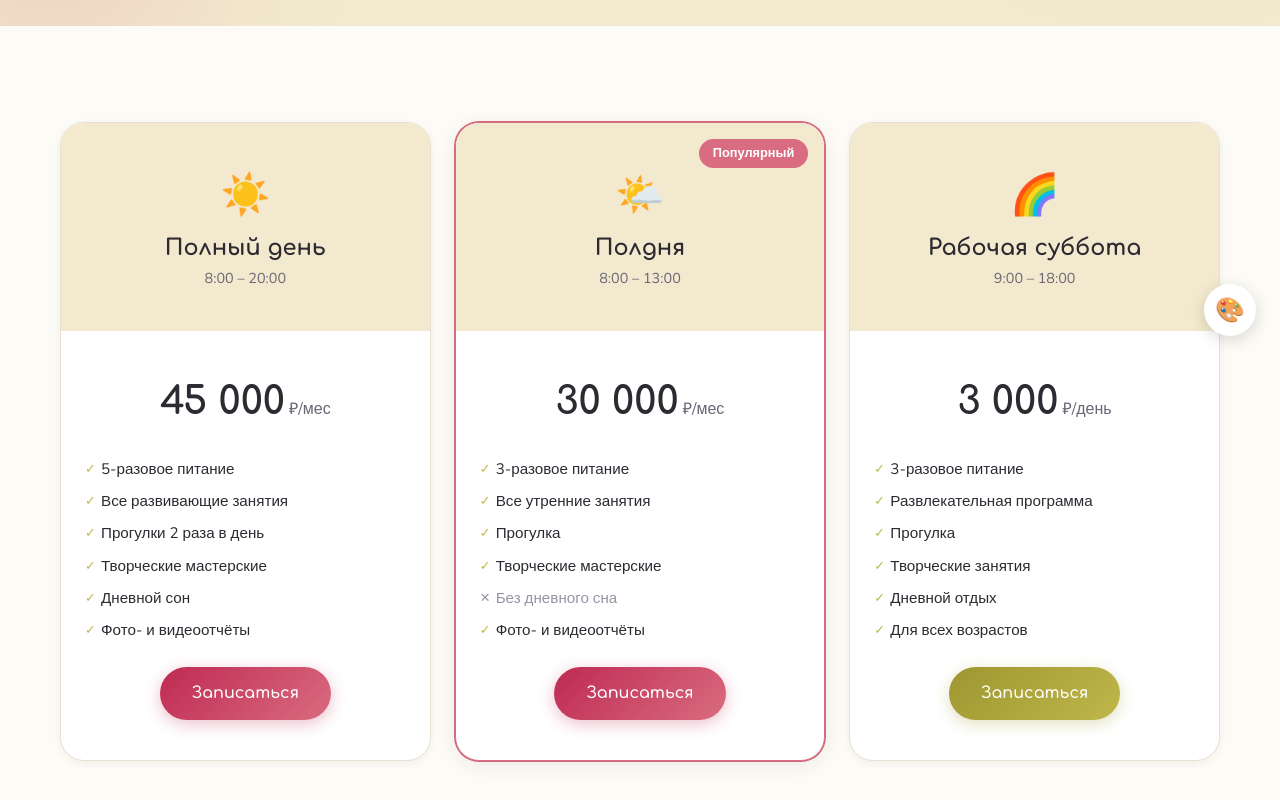
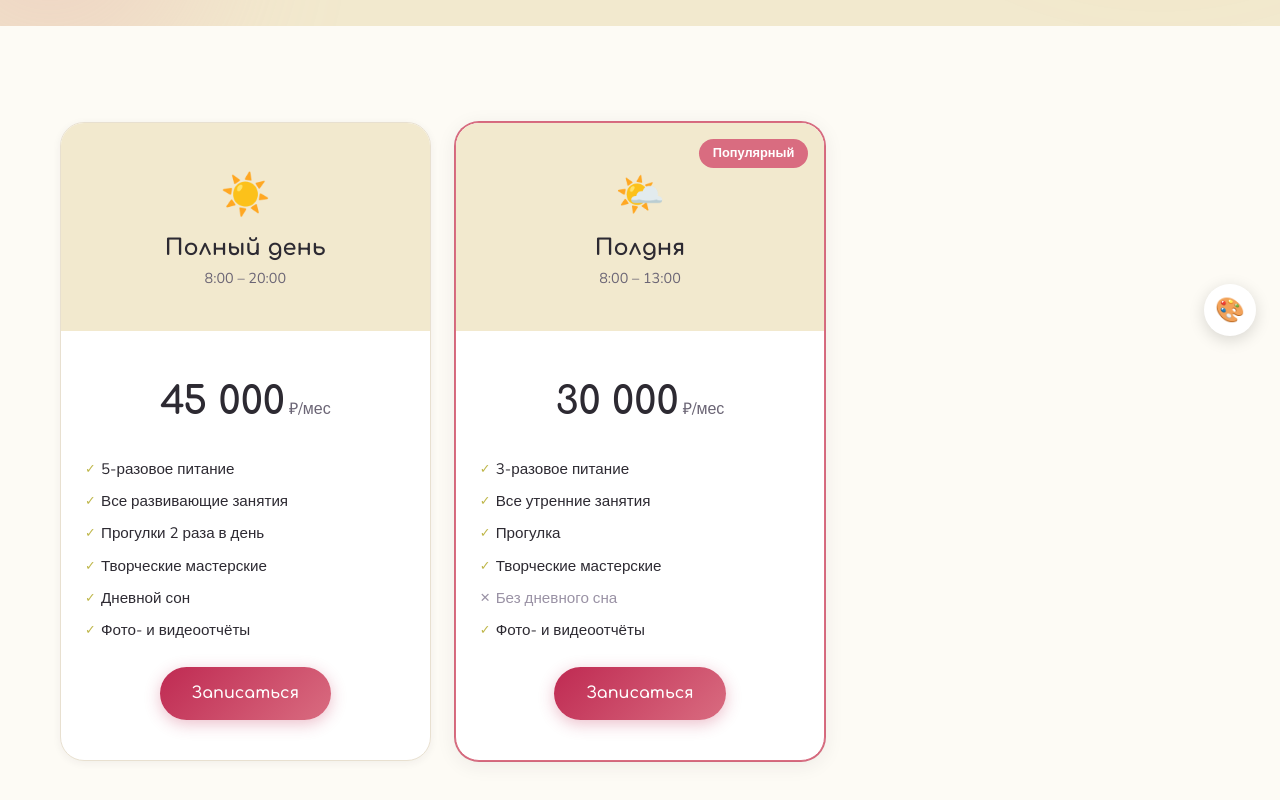
Before and after one commit to djxjxbh67-rgb/slavnyimalyi, a Next.js app: page /pricing in a window 1280 px wide. Shown: the part 440-1240 px from the top of the page. Built offline with nearby package versions, Linux system fonts and the light colour scheme.

Commit message:
chore: remove all references to working saturdays

```diff
--- a/app/page.js
+++ b/app/page.js
@@ -104,11 +104,6 @@ export default function Home() {
                 icon: "👨‍👩‍👧",
                 title: "Малые группы",
                 desc: "До 15 детей в группе — индивидуальный подход и внимание каждому ребёнку.",
-              },
-              {
-                icon: "📅",
-                title: "Рабочая суббота",
-                desc: "Уникальная для СПб услуга — мы работаем в субботу, когда вам нужно.",
               },
               {
                 icon: "🍎",
--- a/app/pricing/page.js
+++ b/app/pricing/page.js
@@ -87,34 +87,7 @@ export default function PricingPage() {
               </div>
             </div>
 
-            {/* Суббота */}
-            <div className={`${styles.planCard} animate-fade-in-up delay-2`}>
-              <div className={styles.planHeader}>
-                <span className={styles.planEmoji}>🌈</span>
-                <h2>Рабочая суббота</h2>
-                <p className={styles.planTime}>9:00 – 18:00</p>
-              </div>
-              <div className={styles.planBody}>
-                <div className={styles.price}>
-                  <span className={styles.priceAmount}>3 000</span>
-                  <span className={styles.pricePer}>₽/день</span>
-                </div>
-                <ul className={styles.featureList}>
-                  <li className={styles.included}>3-разовое питание</li>
-                  <li className={styles.included}>Развлекательная программа</li>
-                  <li className={styles.included}>Прогулка</li>
-                  <li className={styles.included}>Творческие занятия</li>
-                  <li className={styles.included}>Дневной отдых</li>
-                  <li className={styles.included}>Для всех возрастов</li>
-                </ul>
-                <a
-                  href="tel:+79500383731"
-                  className="btn btn-teal"
-                >
-                  Записаться
-                </a>
-              </div>
-            </div>
+
           </div>
 
           {/* Additional info */}
--- a/app/services/page.js
+++ b/app/services/page.js
@@ -57,13 +57,13 @@ const services = [
     title: "Скоро в школу",
     color: "sun",
     description:
-      "Комплексная подготовка к\u00A0школе: чтение, грамота, математика. Формируем навыки будущего первоклассника в\u00A0дружелюбной атмосфере. Занятия по будням (2\u00A0раза в\u00A0неделю) или по\u00A0субботам.",
+      "Комплексная подготовка к\u00A0школе: чтение, грамота, математика. Формируем навыки будущего первоклассника в\u00A0дружелюбной атмосфере. Занятия по будням (2\u00A0раза в\u00A0неделю).",
     features: [
       "Обучение чтению и грамоте",
       "Основы математики и счёта",
       "Развитие внимания и памяти",
       "Подготовка руки к письму",
-      "Занятия по будням или субботам",
+      "Занятия по будням",
     ],
     prices: [
       { name: "Групповой (4 занятия)", price: "5 000 ₽/мес" },
--- a/components/Footer.js
+++ b/components/Footer.js
@@ -57,7 +57,6 @@ export default function Footer() {
               <li>ул.&nbsp;Парашютная&nbsp;23/1</li>
               <li>ул.&nbsp;Парашютная&nbsp;23/2</li>
               <li>Пн‑Пт: 8:00 – 20:00</li>
-              <li>Сб: 9:00 – 18:00</li>
             </ul>
           </div>
 
```
